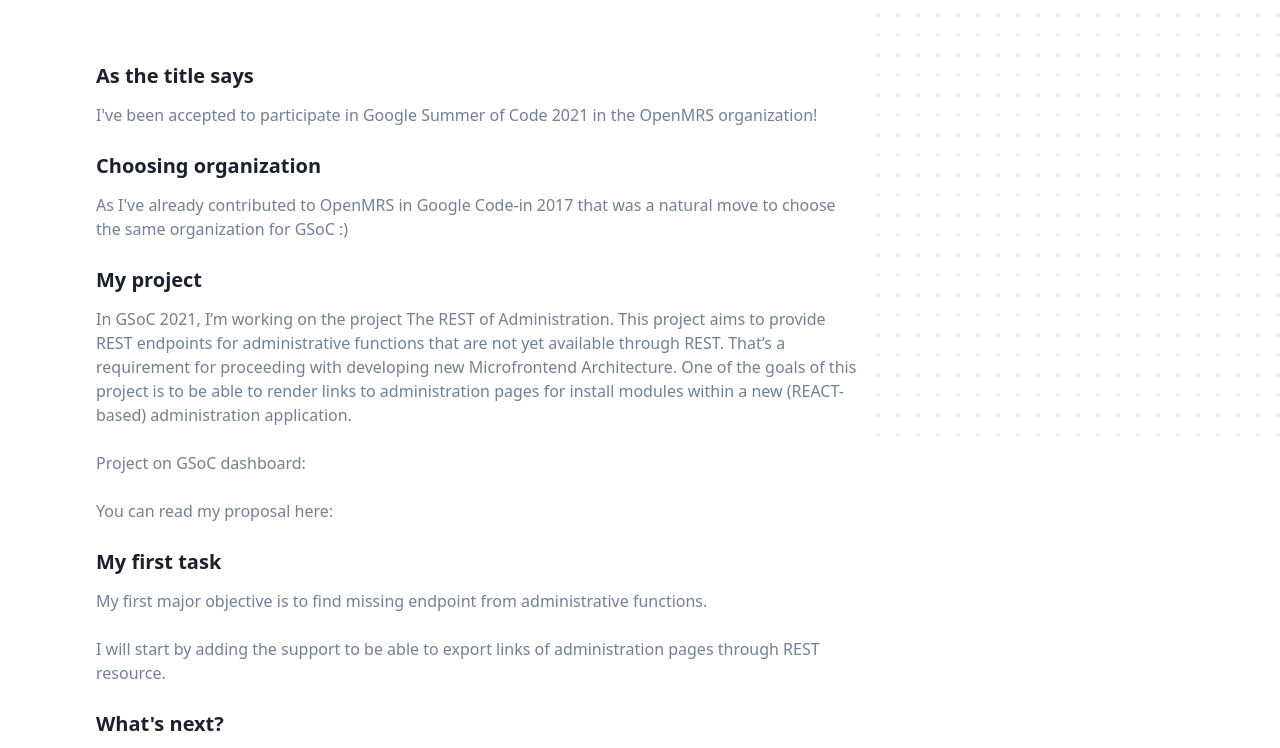
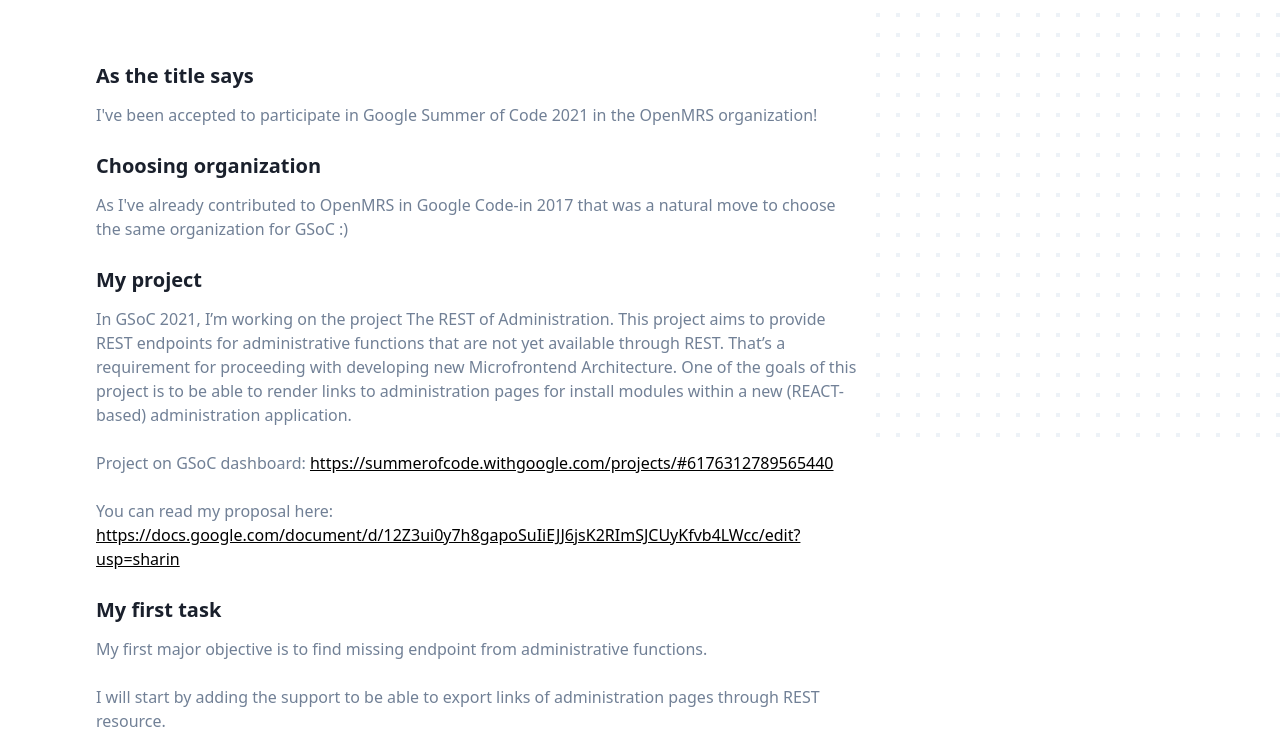
Before and after one commit to BartlomiejRasztabiga/rasztabiga.me, a Gatsby site: page /blog/accepted-to-google-summer-of-code-2021/ in a window 1280 px wide. Shown: the part 387-1135 px from the top of the page. Built offline with nearby package versions, Linux system fonts and the light colour scheme; Gatsby itself is replaced by a stand-in of ours.

Commit message:
Fix links

```diff
--- a/content/blog/accepted-to-google-summer-of-code-2021/index.md
+++ b/content/blog/accepted-to-google-summer-of-code-2021/index.md
@@ -19,10 +19,10 @@
 new Microfrontend Architecture. One of the goals of this project is to be able to render links to administration pages
 for install modules within a new (REACT-based) administration application.
 
-Project on GSoC dashboard: [](https://summerofcode.withgoogle.com/projects/#6176312789565440)
+Project on GSoC dashboard: [https://summerofcode.withgoogle.com/projects/#6176312789565440](https://summerofcode.withgoogle.com/projects/#6176312789565440)
 
 You can read my proposal
-here: [](https://docs.google.com/document/d/12Z3ui0y7h8gapoSuIiEJJ6jsK2RImSJCUyKfvb4LWcc/edit?usp=sharing)
+here: [https://docs.google.com/document/d/12Z3ui0y7h8gapoSuIiEJJ6jsK2RImSJCUyKfvb4LWcc/edit?usp=sharin](https://docs.google.com/document/d/12Z3ui0y7h8gapoSuIiEJJ6jsK2RImSJCUyKfvb4LWcc/edit?usp=sharing)
 
 ### My first task
 
```
